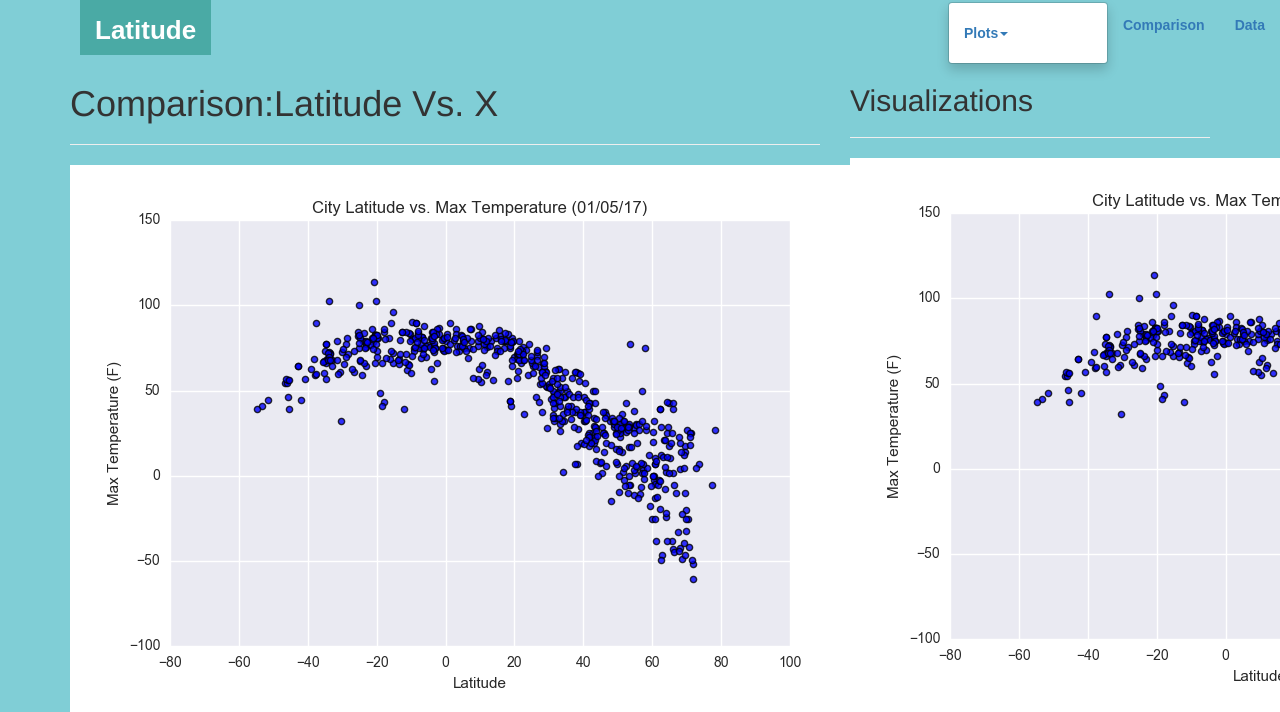
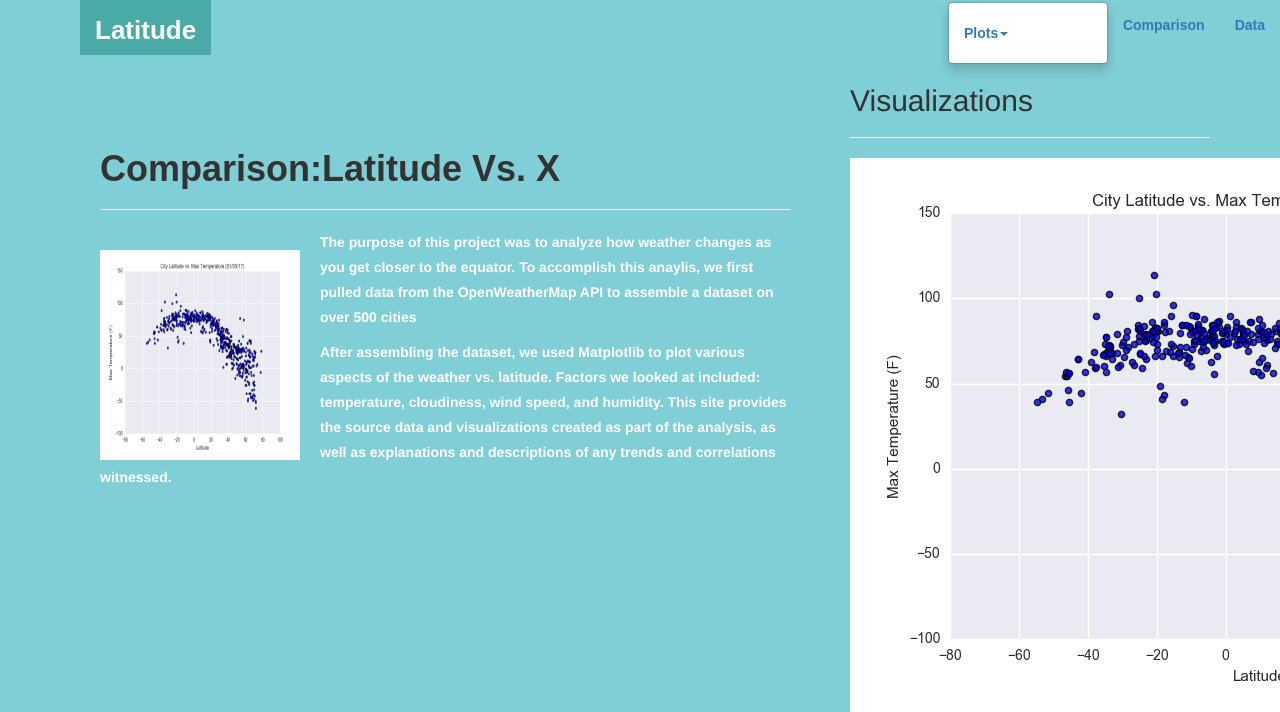
Before and after one commit to swanifereight/Web-Design-Challenge, a plain HTML site: page index.html in a window 1280 px wide. Shown: the top 712 px of the page. Drawn offline with nearby package versions, Linux system fonts and the light colour scheme.

Commit message:
desc css

```diff
--- a/Resources/assets/css/style.css
+++ b/Resources/assets/css/style.css
@@ -53,7 +53,7 @@ body{
   font-weight: bolder;
 }
 
-@media only screen and (max-width: 760px){
+@media only screen and (max-width: 767px){
   .navbar-header {
     background-color: #4aaaa5;
   }
@@ -71,3 +71,45 @@ body{
   background: #4aaaa5;
   }
 }
+
+.description-content {
+  padding: 30px;
+  margin-top: 35px;
+
+}
+
+.description-header {
+  font-family: Arial, Helvetica, sans-serif;
+  margin-bottom: 30px
+  font-size:26px;
+  font-weight: bold;
+
+}
+
+.description-content >p {
+  padding-top: 20px
+  font-size:20px;
+  font-weight: bold;
+  color: white;
+  line-height: 25px;
+}
+
+@media only screen and (max-width: 767px){
+  .description-content {
+    padding:0;
+    margin:0;
+  }
+}
+
+.description-text {
+  padding-bottom: 20px
+}
+
+
+#description-image {
+  float: left;
+  width: 200px;
+  height:210px;
+  margin-top: 20px;
+  margin-right: 20px;
+}
```
